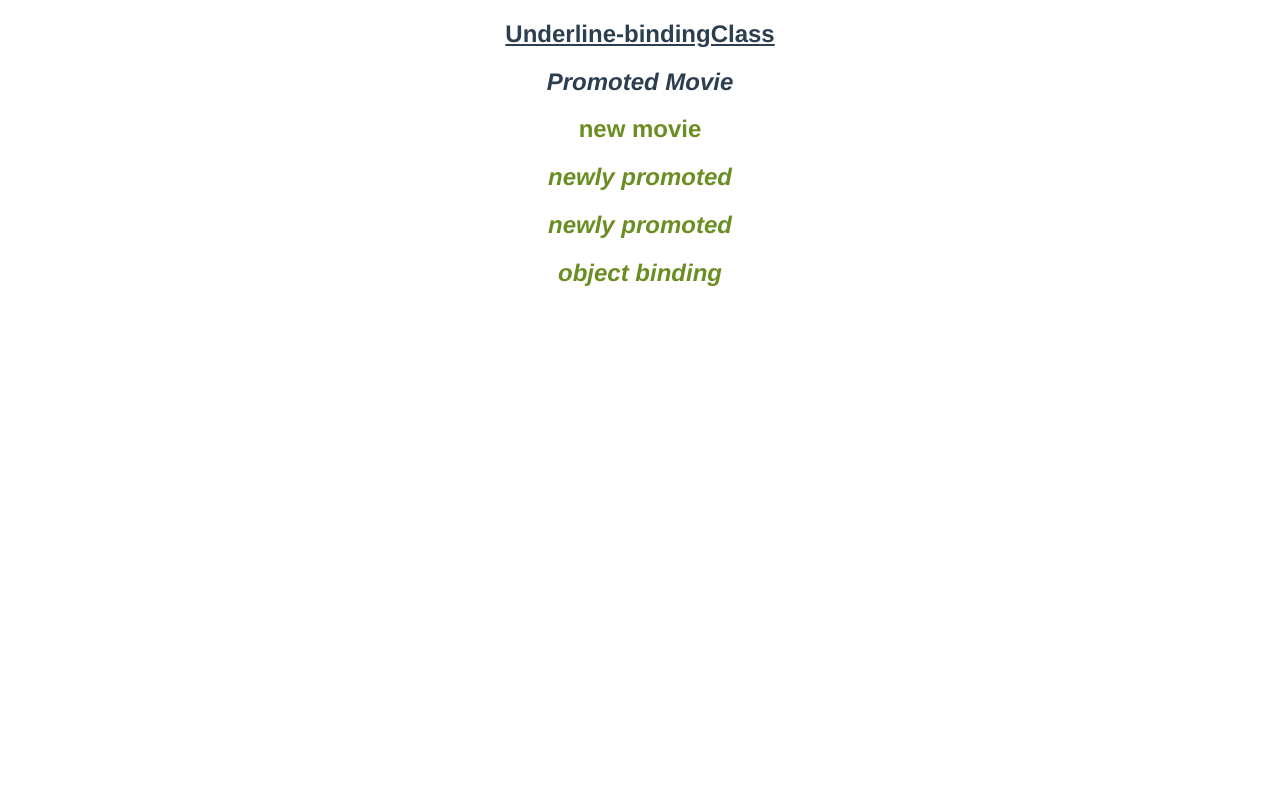
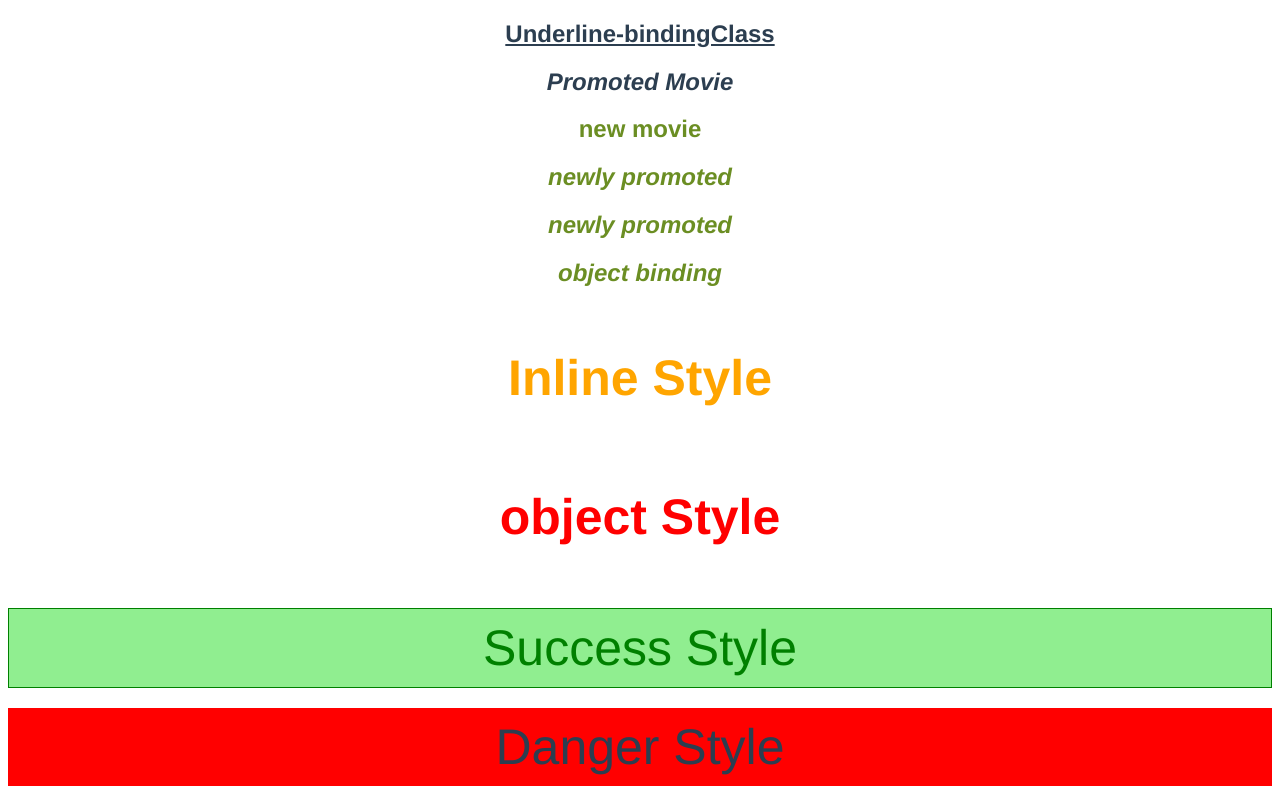
Before and after one commit to NingChen0024/vue_basic, a Vue app: page / in a window 1280 px wide. Shown: the part 251-1045 px from the top of the page. Before the commit the page ends 800 px from the top, so only its background shows below. Built offline with nearby package versions, Linux system fonts and the light colour scheme.

Commit message:
binding styles (inline class array)

```diff
--- a/src/App.vue
+++ b/src/App.vue
@@ -15,7 +15,30 @@
     new: isNew,
     'sold-out': !isNew
   }">object binding</h2>
+
+  <h2 v-bind:style="{
+    color: highlightColor,
+    fontSize: headerSize + 'px',
+    padding: '20px'
+  }">Inline Style</h2>   <!-- binding inline style -->
+
+  <h2 v-bind:style="headerStyleObj">
+    object Style
+  </h2>  <!-- binding object style -->
+
+  <div v-bind:style="[baseStyleObj, successStyleObj]">
+    Success Style
+  </div>
+
+   <div v-bind:style="[baseStyleObj, dangerStyleObj]">
+    Danger Style
+  </div>
+  <!-- binding array style -->
+
 </template>
+
+
+
 
 <script>
 export default {
@@ -30,7 +53,33 @@ export default {
       isDisabled: true,
       status:'underline',
       isPromoted: true,
-      isNew: true
+      isNew: true,
+      highlightColor:'orange',
+      headerSize: 50,
+
+      headerStyleObj:{
+        color: 'red',
+        fontSize: '50px',
+        padding: '20px'
+      },
+
+      baseStyleObj: {
+        fontSize: '50px',
+        padding: '10px'
+      },
+
+      successStyleObj: {
+        color: 'green',
+        backgroundColor:'lightgreen',
+        border: '1px solid green'
+      },
+
+      dangerStyleObj: {
+        marginTop: '20px',
+        color: 'darked',
+        backgroundColor: 'red',
+        border: '1px solid darked'
+      }
     }
   },
 }
```
